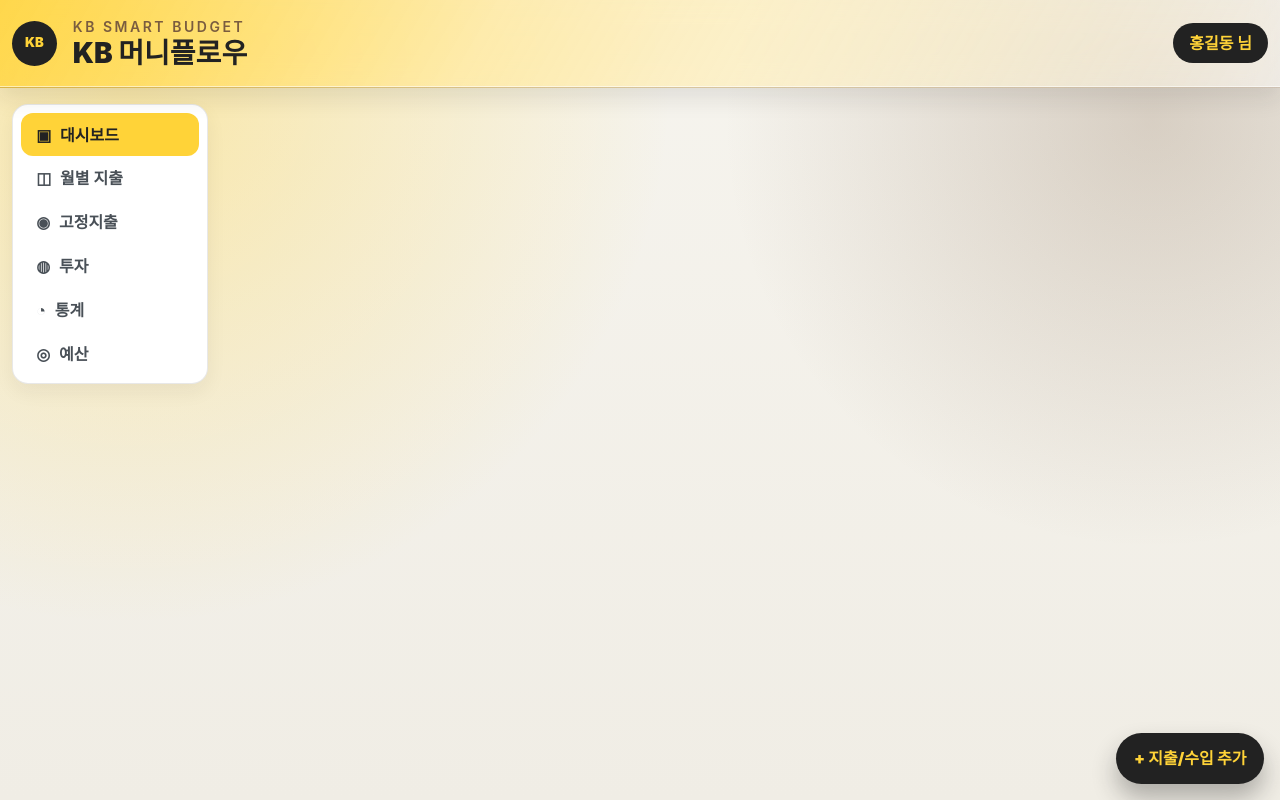
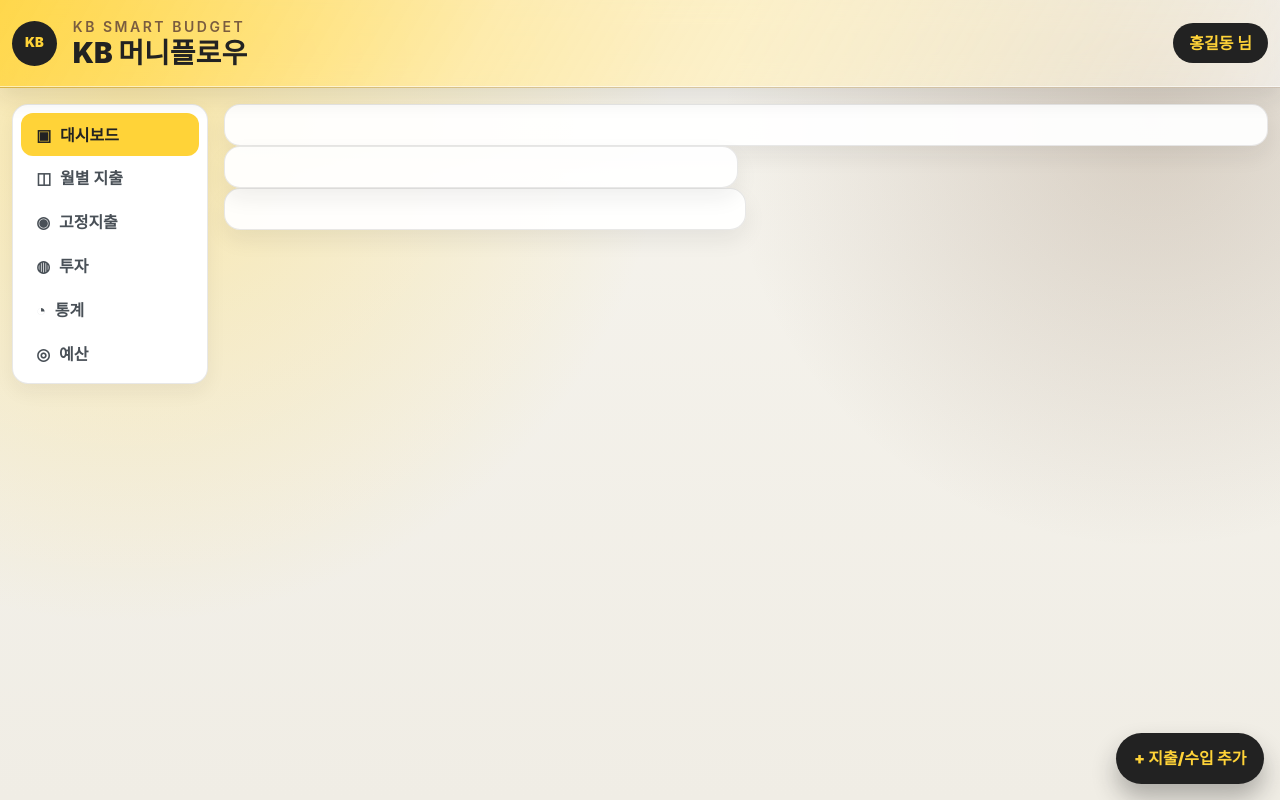
Before and after one commit to KB-Skeleton/KB-Skeleton-Project-KustomBank, a Vue app: page / in a window 1280 px wide. Built offline with nearby package versions, Linux system fonts and the light colour scheme; the HTML template or start-up script is replaced by a standard one.

Commit message:
feat: 대시보드 홈 골자 개발 - #21

```diff
--- a/src/views/DashBoardView.vue
+++ b/src/views/DashBoardView.vue
@@ -1,2 +1,39 @@
-<template></template>
-<script></script>
+<template>
+  <!--대시보드 서머리-->
+  <section class="d-gird gap-3">
+    <SummaryCards />
+
+    <!--예산 소진 바-->
+    <article class="kb-panel kb-clickable" @click="router.push('/budget')">
+      <BudgetProgress></BudgetProgress>
+    </article>
+
+    <!--소비 도넛 차트-->
+    <div class="row g-3">
+      <div class="col-12 col-xl-6">
+        <article
+          class="kb-panel kb-clickable"
+          @click="router.push('/statistics')"
+        >
+          <ExpenseDonutChart></ExpenseDonutChart>
+        </article>
+      </div>
+    </div>
+
+    <!--최근 소비 내역-->
+    <div class="col-12 col-xl-6">
+      <article class="kb-panel">
+        <RecentTransactions />
+      </article>
+    </div>
+  </section>
+</template>
+<script setup>
+import { useRouter } from "vue-router";
+import BudgetProgress from "@/components/dashBoard/BudgetProgress.vue";
+import SummaryCards from "@/components/dashBoard/SummaryCards.vue";
+import ExpenseDonutChart from "@/components/dashBoard/ExpenseDonutChart.vue";
+import RecentTransactions from "@/components/dashBoard/RecentTransactions.vue";
+
+const router = useRouter();
+</script>
```
